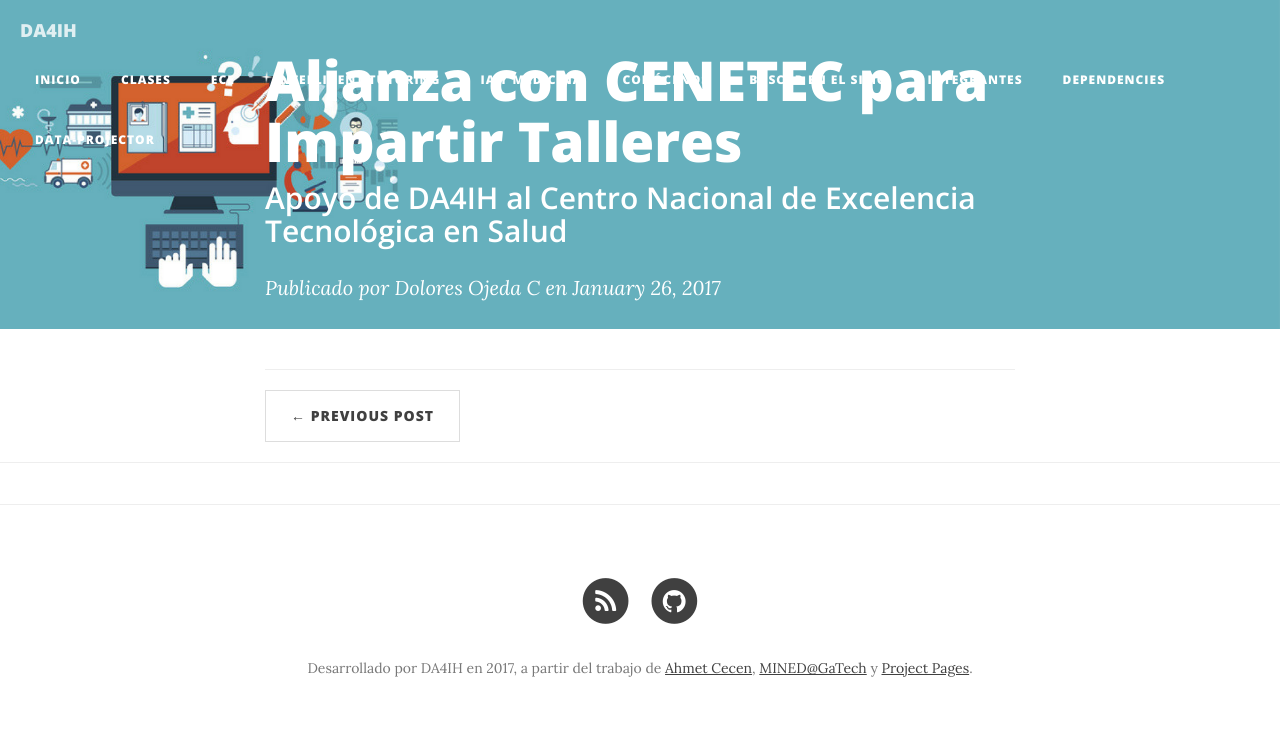
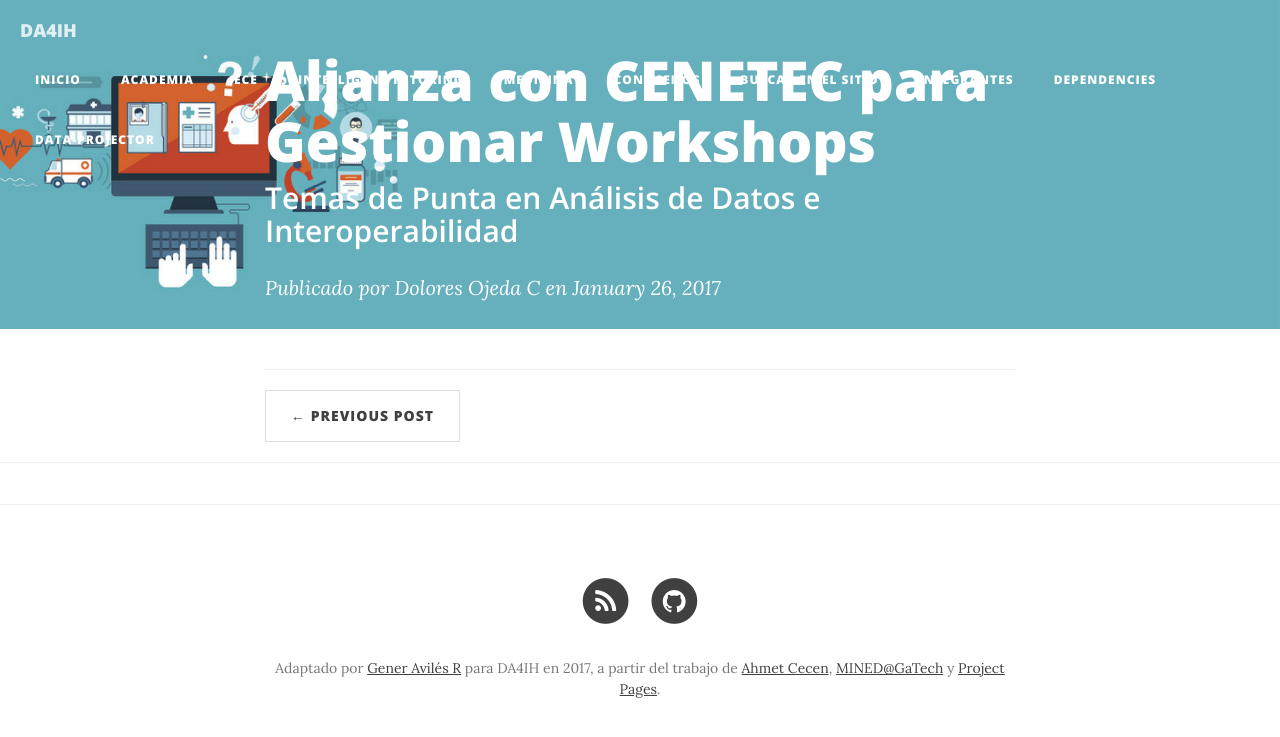
Before and after one commit to DA4IH/DA4IH.github.io, a Jekyll site: the page built from _posts/2017-01-26-cenetec.markdown, in a window 1280 px wide. Shown: the top 737 px of the page. Built offline with Jekyll 4.4.1, drawn with Linux system fonts in a browser that asks for light colours; nearby versions of some CDN libraries; comment, search, counter and statistics services are not loaded.

Commit message:
Fusión de las secciones de CLASES y PUBLICACIONES en ACADEMIA, reajuste de etiquetas a academia + .., agreguado nombre de Gener como adaptador del templete en el footer con link a su github personal

```diff
--- a/_includes/footer.html
+++ b/_includes/footer.html
@@ -69,7 +69,7 @@
                     </li>
                     {% endif %}
                 </ul>
-              <p class="copyright text-muted"> Desarrollado por DA4IH en 2017, a partir del trabajo de <a href="http://ahmetcecen.github.io/" target="_blank">Ahmet Cecen</a>,  <a href="http://mined.gatech.edu/" target="_blank">MINED@GaTech</a> y <a href="https://github.com/projectpages" target="_blank">Project Pages</a>. </p>
+              <p class="copyright text-muted"> Adaptado por <a href="https://github.com/generaviles" target="_blank"> Gener Avilés R</a> para DA4IH en 2017, a partir del trabajo de <a href="http://ahmetcecen.github.io/" target="_blank">Ahmet Cecen</a>,  <a href="http://mined.gatech.edu/" target="_blank">MINED@GaTech</a> y <a href="https://github.com/projectpages" target="_blank">Project Pages</a>. </p>
             </div>
         </div>
     </div>
--- a/_posts/2016-10-25-camama.markdown
+++ b/_posts/2016-10-25-camama.markdown
@@ -2,7 +2,7 @@
 layout:     post
 title:      Red Neuronal para Diagnósticos
 author:     Arturo Laflor H
-tags: 		  perceptron cancer IA medicina
+tags: 		  perceptron cancer IA medicina divulgación
 category:  med
 header-img: "img/med.png"
 visualworkflow: false
--- a/_posts/2017-01-24-Introduccion-a-Programacion.markdown
+++ b/_posts/2017-01-24-Introduccion-a-Programacion.markdown
@@ -4,7 +4,7 @@
 author:     	Dra. María Cosío León
 tags:         Programación Clases fiad UABC
 subtitle:    	"Generalidades de Clase y Conceptos Iniciales"
-category:     clases
+category:     academia
 
 theme:		sky # default/beige/blood/moon/night/serif/simple/sky/solarized
 trans:		cube # default/cube/page/concave/zoom/linear/fade/none
--- a/_posts/2017-01-26-cenetec.markdown
+++ b/_posts/2017-01-26-cenetec.markdown
@@ -1,9 +1,9 @@
 ---
 layout:     post
-title:      Alianza con CENETEC para Impartir Talleres
+title:      Alianza con CENETEC para Gestionar Workshops
 author:     Dolores Ojeda C
 tags: 		  cenetec taller
-subtitle:  	Apoyo de DA4IH al Centro Nacional de Excelencia Tecnológica en Salud
+subtitle:  	Temas de Punta en Análisis de Datos e Interoperabilidad
 category:  ece
 header-img: "img/ece.0.png"
 visualworkflow: false
--- a/projects/med.md
+++ b/projects/med.md
@@ -1,7 +1,7 @@
 ---
 layout: project
-title: "IA y Medicina"
-description: "Implementaciones de Inteligencia Artificial en Distintos Campos de la Medicina"
+title: "Medicina"
+description: "Implementaciones de Inteligencia Artificial en Campos de la Medicina"
 header-img: "img/med.png"
 category: med
 ---
```
Also changed, not shown: projects/academia.md (added, +7 -0 lines), projects/clases.md (deleted, +0 -7 lines), img/cenetec.jpg (added), img/clases.png, img/pub.jpg (added), img/pub.png (added), img/search.png (added), img/searchsingle.jpg (added).
